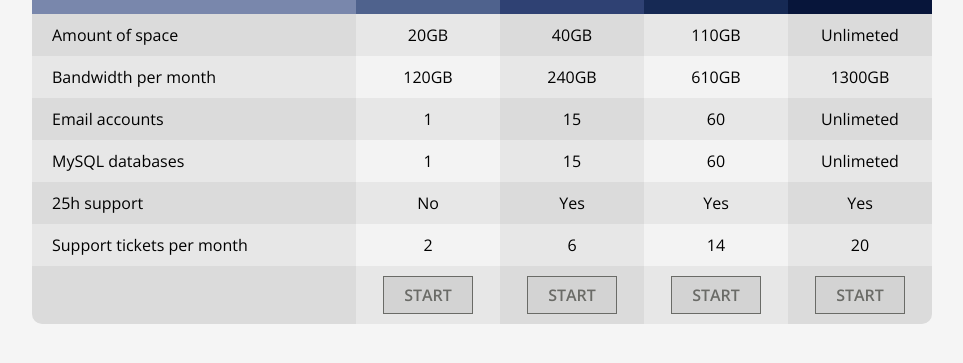
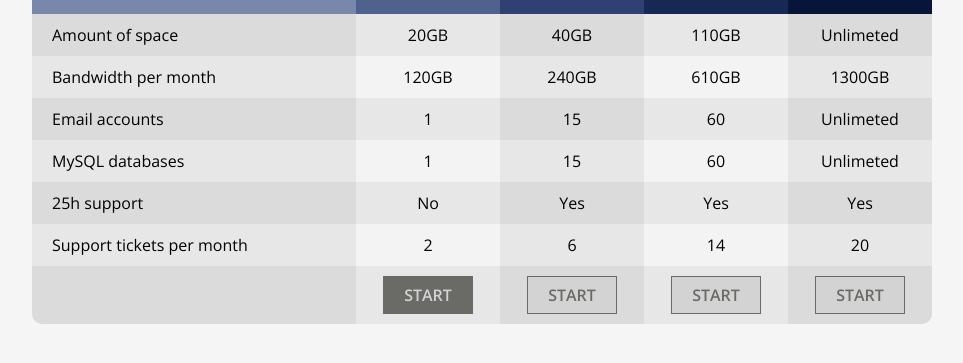
Before and after one commit to KarynaStep/HW-9-Karyna-table, a plain HTML site: page index.html in a window 1280 px wide. In both pictures the pointer is over the button 585 px from the left and 430 px from the top of the page. Shown: the part 135-498 px from the top of the page, without its empty margins (158-1121 px from the left). Drawn offline with nearby package versions, Linux system fonts and the light colour scheme.

Commit message:
Add :hover style.css

```diff
--- a/assets/style.css
+++ b/assets/style.css
@@ -95,6 +95,11 @@ tfoot td {
   text-transform: uppercase;
 }
 
+[name]:hover {
+  background-color: #6a6b67;
+  color: #d3d3d3;
+}
+
 tfoot td:first-of-type {
   border-bottom-left-radius: 10px;
 }
```
